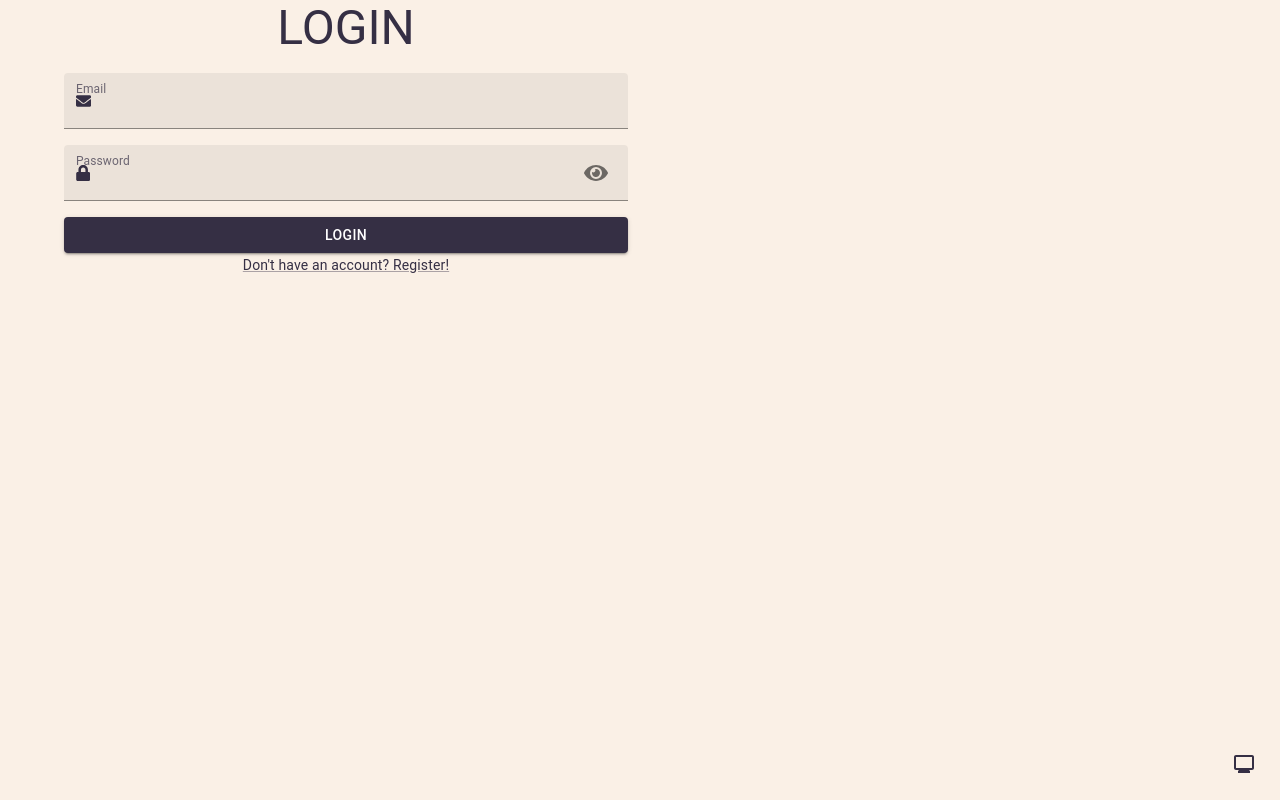
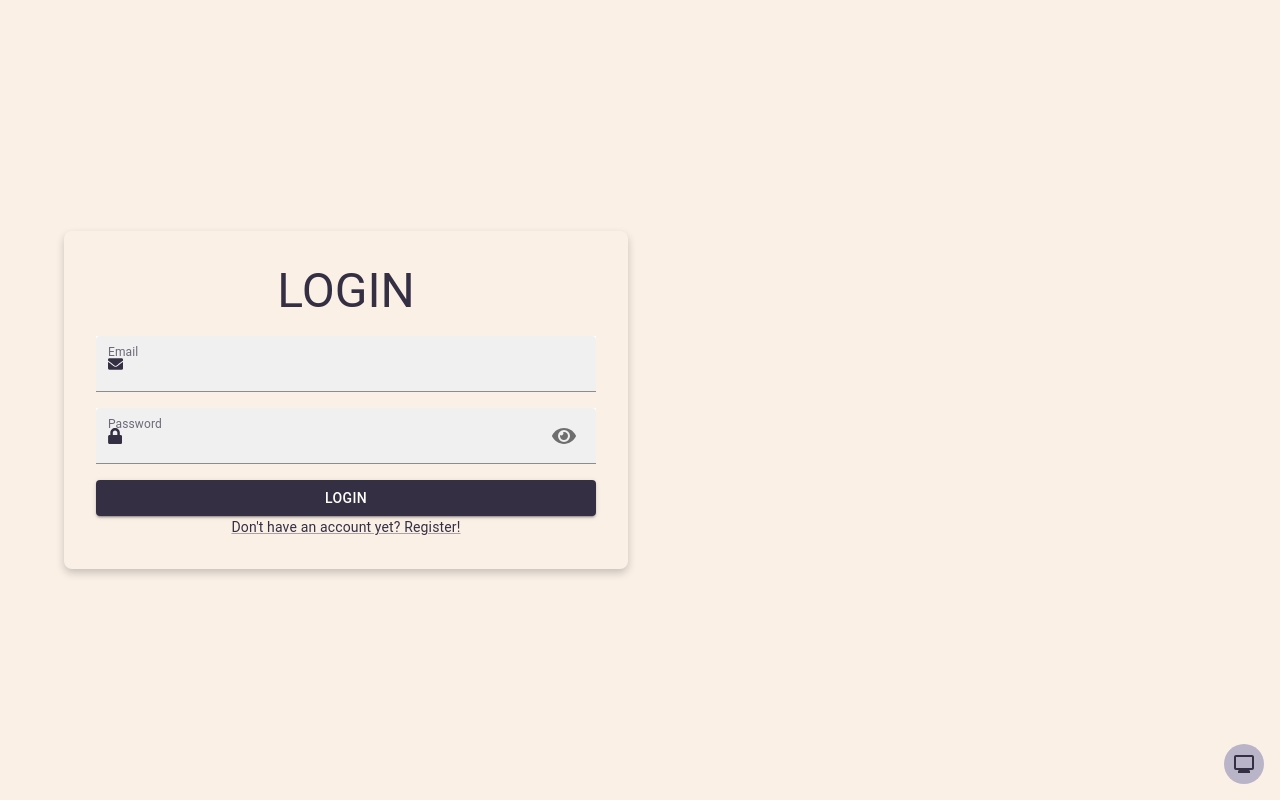
Before and after one commit to bmoralesKrugerschool/front-end-flats-final, a React (Vite) app: page / in a window 1280 px wide. Built offline with nearby package versions, Linux system fonts and the light colour scheme; no server answers.

Commit message:
BetterLoginUpdate1.1

```diff
--- a/src/components/ThemeSwitcher.jsx
+++ b/src/components/ThemeSwitcher.jsx
@@ -1,4 +1,3 @@
-// ThemeSwitcher.jsx
 import React, { useState, useEffect, createContext, useContext } from 'react';
 import { IconButton, Box, CssBaseline } from '@mui/material';
 import { Brightness4, Brightness7, Monitor } from '@mui/icons-material';
@@ -56,7 +55,7 @@ const ThemeSwitcher = ({ children }) => {
       ...(themeMode === 'dark' || (themeMode === 'auto' && isSystemDark) ? {
         background: {
           default: '#352F44',
-          paper: '#352F44',
+          paper: '#B9B4C7',
         },
         text: {
           primary: '#FAF0E6',
@@ -74,7 +73,7 @@ const ThemeSwitcher = ({ children }) => {
       } : {
         background: {
           default: '#FAF0E6',
-          paper: '#FAF0E6',
+          paper: '#B9B4C7',
         },
         text: {
           primary: '#352F44',
--- a/src/pages/LoginPage.jsx
+++ b/src/pages/LoginPage.jsx
@@ -14,7 +14,6 @@ const LoginPage = () => {
   const [backendMessage, setBackendMessage] = useState('');
   const [randomImage, setRandomImage] = useState(null);
 
-  // API UNSPLASH
   const fetchRandomImage = async () => {
     try {
       const response = await fetch('https://api.unsplash.com/photos/random?query=house,apartment&client_id=2eICAWSF-EYZL2BumHCsX9C9DFsug-npLoFPQw01_Ok');
@@ -62,12 +61,23 @@ const LoginPage = () => {
 
   return (
     <ThemeSwitcher>
-      <div className="flex items-center justify-center min-h-screen">
+      <div style={{
+        display: 'flex',
+        alignItems: 'center',
+        justifyContent: 'center',
+        minHeight: '100vh',
+        backgroundColor: 'background.default',
+      }}>
         <Container maxWidth="lg">
           <Grid container spacing={3}>
             <Grid item xs={12} md={6}>
-              <div>
-                <Typography variant="h3" align="center" gutterBottom>
+              <div style={{
+                backgroundColor: 'background.paper',
+                padding: '2rem',
+                borderRadius: '0.5rem',
+                boxShadow: '0 4px 8px rgba(0, 0, 0, 0.2)',
+              }}>
+                <Typography variant="h3" align="center" gutterBottom style={{ color: 'text.primary' }}>
                   LOGIN
                 </Typography>
                 <form onSubmit={handleSubmit(onSubmit)}>
@@ -90,6 +100,7 @@ const LoginPage = () => {
                         InputProps={{
                           startAdornment: <FaEnvelope />,
                         }}
+                        style={{ backgroundColor: '#fff' }}
                       />
                     </Grid>
                     <Grid item xs={12}>
@@ -112,29 +123,31 @@ const LoginPage = () => {
                             </IconButton>
                           )
                         }}
+                        style={{ backgroundColor: '#fff' }}
                       />
                     </Grid>
                     <Grid item xs={12}>
-                      <Button type="submit" fullWidth variant="contained" color="primary">
+                      <Button type="submit" fullWidth variant="contained" color="primary" style={{ backgroundColor: 'primary.main', color: 'secondary.main' }}>
                         Login
                       </Button>
                     </Grid>
                   </Grid>
                 </form>
-                <Typography variant="body2" align="center">
-                  <Link component="button" variant="body2" onClick={goToRegister}>
-                    Don't have an account? Register!
+                <Typography variant="body2" align="center" style={{ color: 'text.primary' }}>
+                  <Link component="button" variant="body2" onClick={goToRegister} style={{ color: 'text.primary' }}>
+                    Don't have an account yet? Register!
                   </Link>
                 </Typography>
-                {backendMessage && <Typography variant="body2" color="error">{backendMessage}</Typography>}
               </div>
             </Grid>
             <Grid item xs={12} md={6}>
               {randomImage && (
-                <div className="flex justify-center items-center h-full">
-                  <div className="p-2">
-                    <img src={randomImage.url} alt={randomImage.alt} className="max-w-full max-h-full" />
-                  </div>
+                <div style={{
+                  height: '100%',
+                  borderRadius: '0.5rem',
+                  background: `url(${randomImage.url}) center/cover no-repeat`,
+                  boxShadow: '0 4px 8px rgba(0, 0, 0, 0.2)',
+                }}>
                 </div>
               )}
             </Grid>
@@ -143,6 +156,6 @@ const LoginPage = () => {
       </div>
     </ThemeSwitcher>
   );
-}
+};
 
 export default LoginPage;
```
